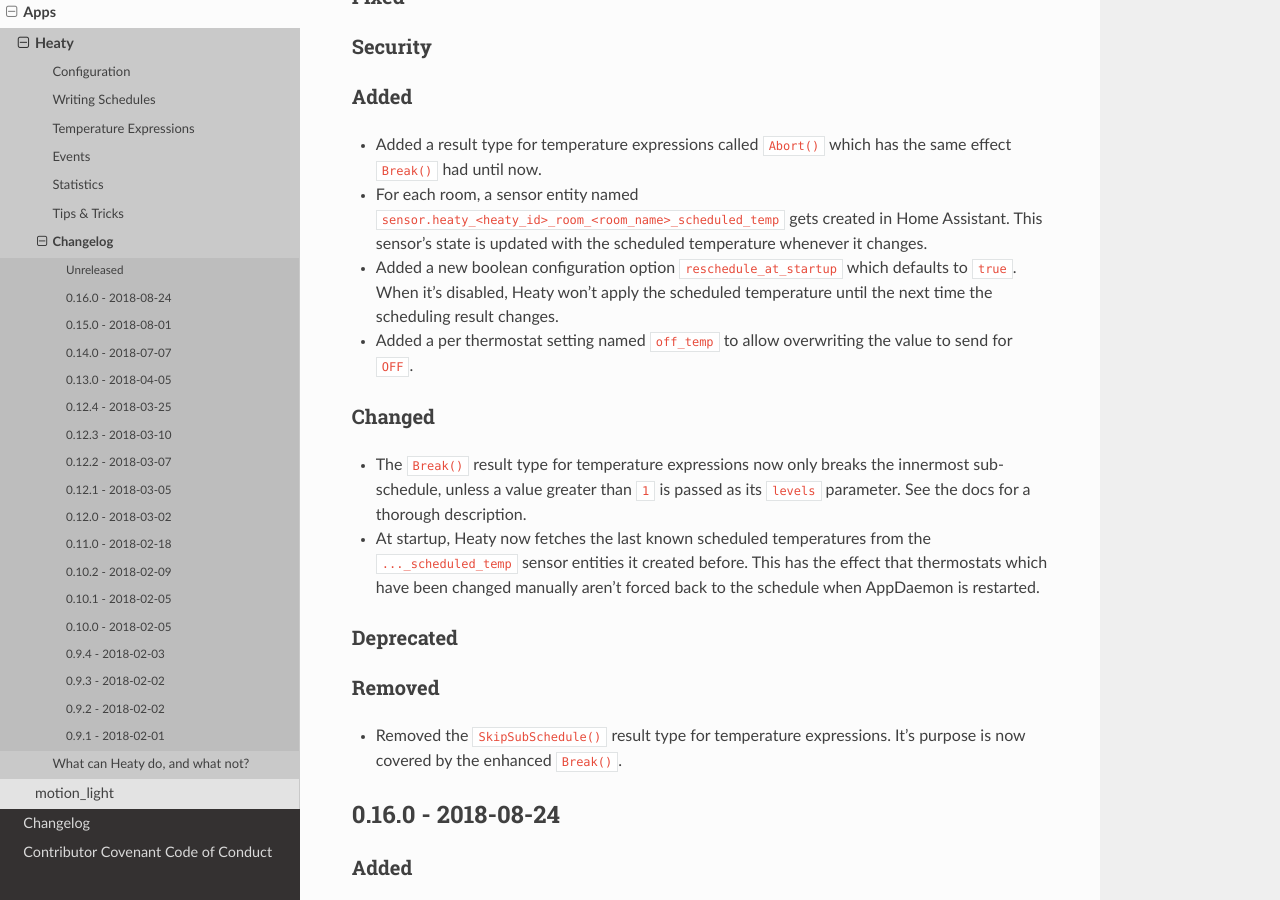
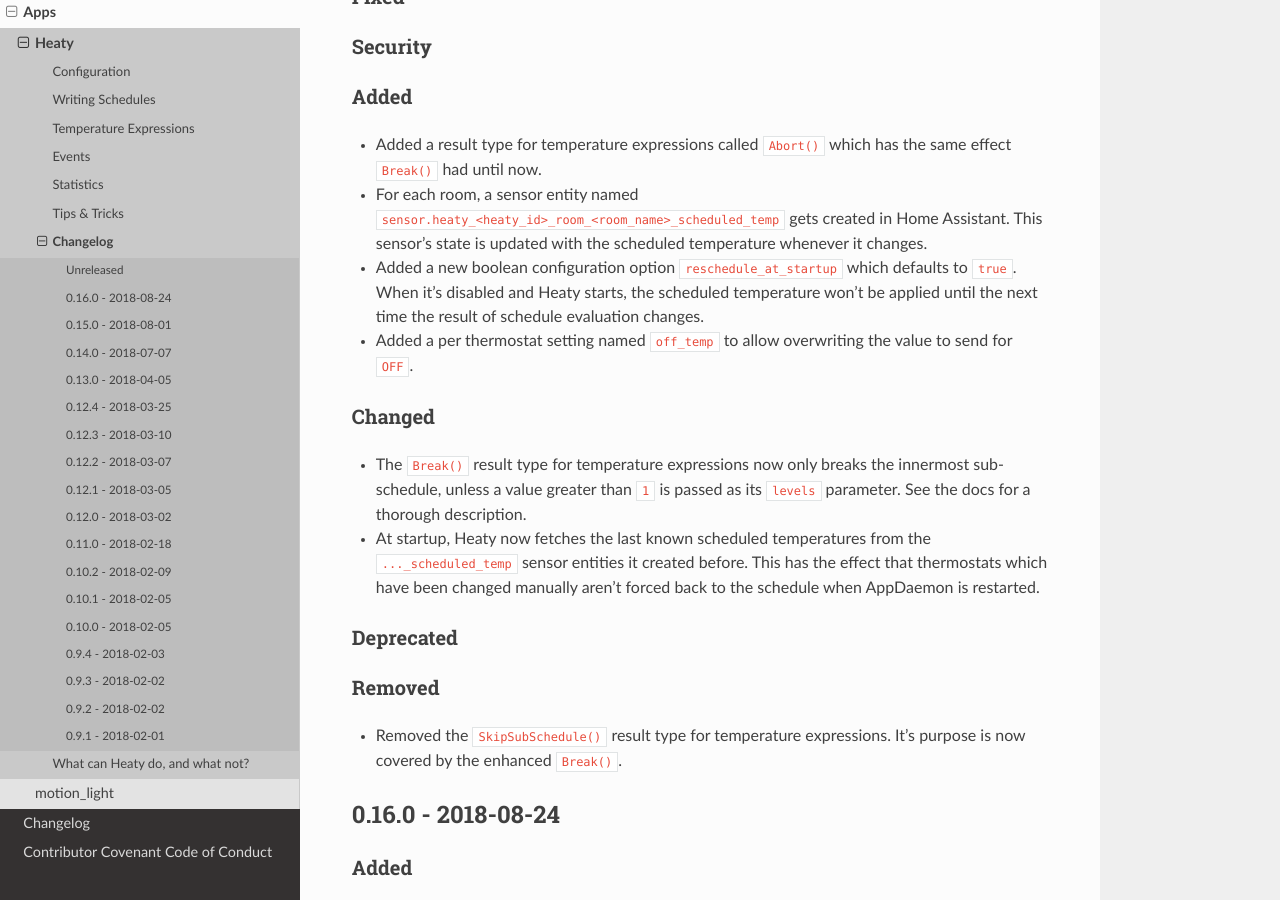
Before and after one commit to bob1de/hass-apps, a Sphinx documentation site: the page built from docs/apps/heaty/CHANGELOG.md, in a window 1280 px wide and 900 px high, scrolled down 329 px. Built offline with Sphinx 7.4.7 and the Read the Docs theme 2.0.0, drawn with Linux system fonts in a browser that asks for light colours.

Commit message:
[heaty] Improved description of reschedule_at_startup in CHANGELOG

```diff
--- a/docs/apps/heaty/CHANGELOG.md
+++ b/docs/apps/heaty/CHANGELOG.md
@@ -20,8 +20,9 @@
   created in Home Assistant. This sensor's state is updated with the
   scheduled temperature whenever it changes.
 * Added a new boolean configuration option ``reschedule_at_startup``
-  which defaults to ``true``. When it's disabled, Heaty won't apply the
-  scheduled temperature until the next time the scheduling result changes.
+  which defaults to ``true``. When it's disabled and Heaty starts,
+  the scheduled temperature won't be applied until the next time the
+  result of schedule evaluation changes.
 * Added a per thermostat setting named ``off_temp`` to allow overwriting
   the value to send for ``OFF``.
 
```
